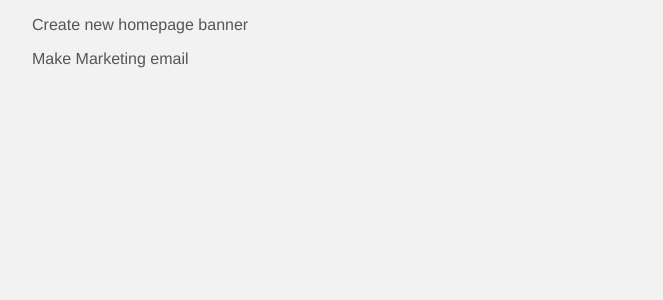
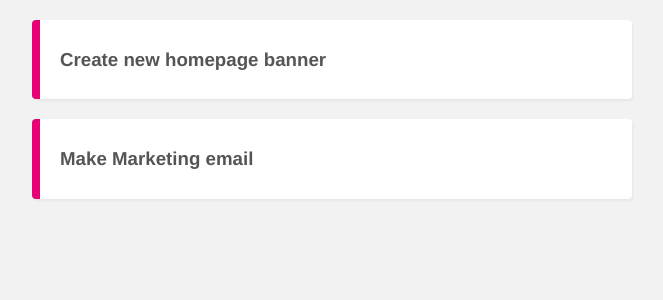
Before and after one commit to candelariajr/project-planner, a Vue app: page / in a window 1280 px wide. Shown: the top 300 px of the page, without its empty margins (308-971 px from the left). Built offline with nearby package versions, Linux system fonts and the light colour scheme; data requests are answered from the project's data file.

Commit message:
Created project component - added data passthrough Updated CSS

```diff
--- a/src/components/SingleProject.vue
+++ b/src/components/SingleProject.vue
@@ -1,13 +1,39 @@
 <template>
-
+  <div class="project">
+    <div class="actions">
+      <!-- Toggle showDetails for this component-->
+      <h3 @click="showDetails = !showDetails">{{project.title}}</h3>
+    </div>
+    <!-- Only show details if showDetails is true (defaults to false)-->
+    <div v-if="showDetails">
+      <p>{{project.details}}</p>
+    </div>
+  </div>
 </template>
 
 <script>
 export default {
-name: "SingleProject"
+  name: "SingleProject",
+  //accept the project argument
+  props: ['project'],
+  data(){
+    return {
+      showDetails: false
+    }
+  }
 }
 </script>
 
 <style scoped>
-
+.project{
+  margin: 20px auto;
+  background: white;
+  padding: 10px 20px;
+  border-radius: 4px;
+  box-shadow: 1px 2px 3px rgba(0,0,0,0.05);
+  border-left: 8px solid #e90074;
+}
+h3{
+  cursor: pointer;
+}
 </style>
--- a/src/views/Home.vue
+++ b/src/views/Home.vue
@@ -4,18 +4,22 @@
     <div v-if="projects.length">
       <!-- For each project in the projects array - primary key is the id-->
       <div v-for="project in projects" :key="project.id">
-        <p>{{project.title}}</p>
+        <!-- Use the SingleProject component instead of raw HTML -->
+        <!-- Pass in an argument :project is the object you're passing in
+          "project" is the item in the v-for this makes the project object
+          visible to the SingleProject component-->
+        <SingleProject :project = "project"/>
       </div>
     </div>
   </div>
 </template>
 
 <script>
-
-
+//import components this view is dependant on
+import SingleProject from "@/components/SingleProject";
 export default {
   name: 'Home',
-  components: {},
+  components: {SingleProject},
   data(){
     return{
       projects: []
@@ -37,3 +41,10 @@ export default {
   }
 }
 </script>
+<style>
+/*Global styles*/
+*{
+  /* I hate it when webapps allow you to highlight things */
+  user-select: none;
+}
+</style>
```
